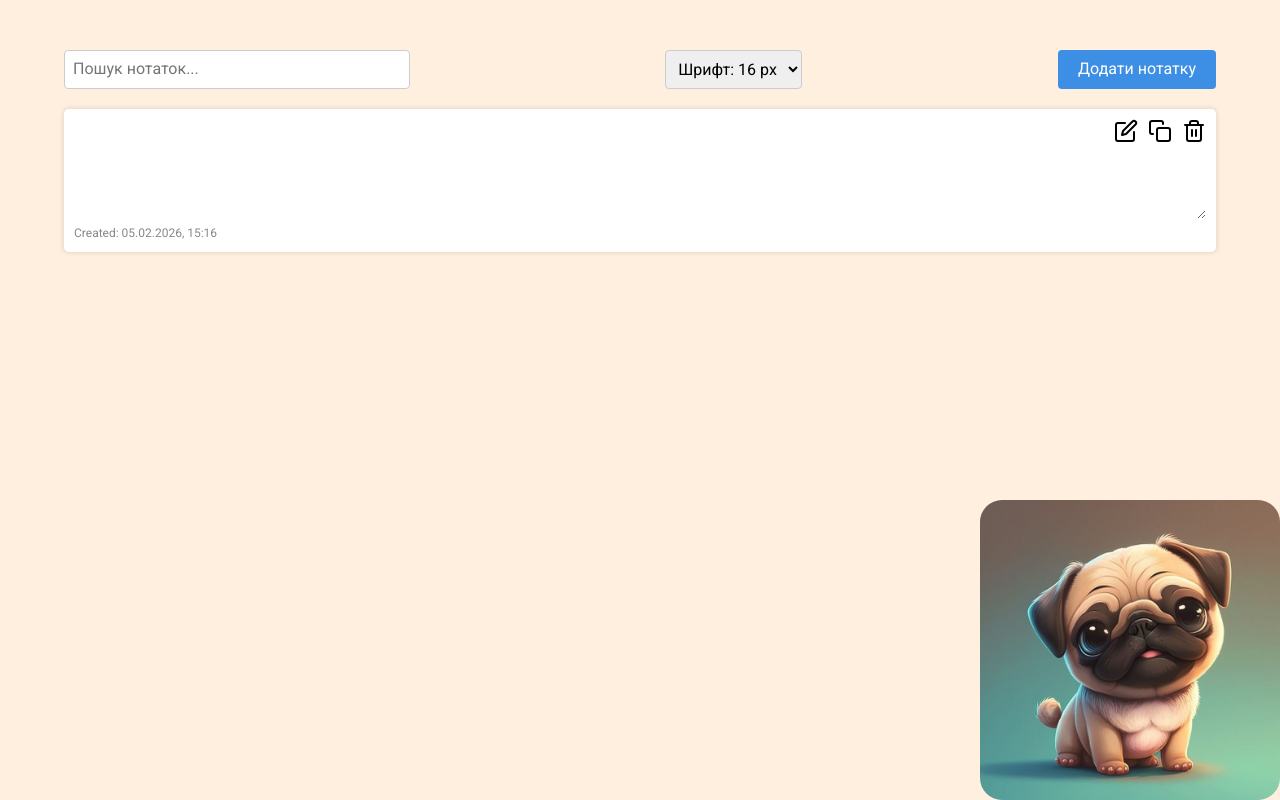
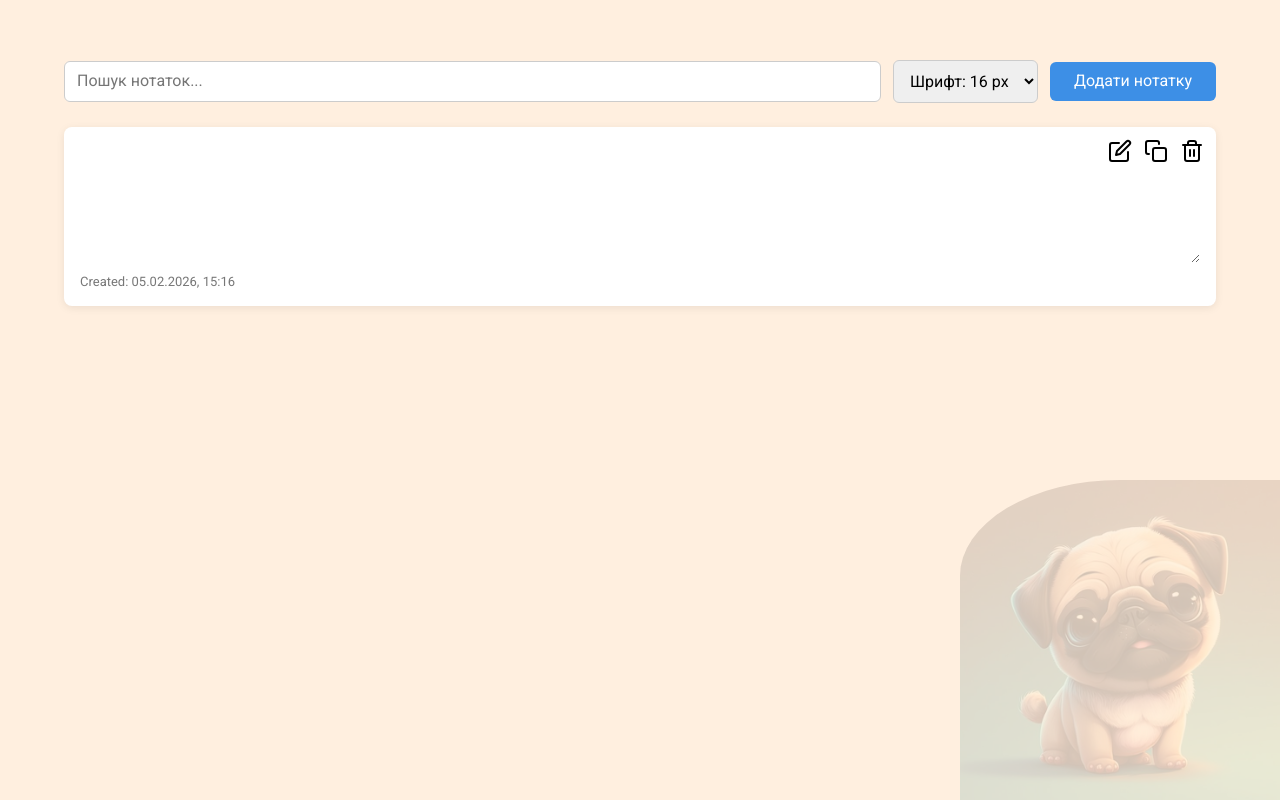
Before and after one commit to starkturtle/notepug, a plain HTML site: page index.html in a window 1280 px wide. Both pictures are taken after a click on the button "Додати нотатку". Drawn offline with nearby package versions, Linux system fonts and the light colour scheme.

Commit message:
Update styles.css

```diff
--- a/styles.css
+++ b/styles.css
@@ -4,62 +4,76 @@
 
 body {
   background: rgb(255, 239, 223);
-  padding-top: 50px;
+  padding-top: 60px;
   font-family: 'Roboto', sans-serif;
+  min-height: 100vh;
+  position: relative;
 }
 
 .container {
   width: 90%;
-  margin: auto;
+  max-width: 1200px;
+  margin: 0 auto;
 }
 
 .controls {
   display: flex;
-  justify-content: space-between;
-  margin-bottom: 20px;
+  gap: 12px;
+  flex-wrap: wrap;
+  margin-bottom: 24px;
+  align-items: center;
 }
 
 #search-input {
-  padding: 8px;
-  width: 30%;
+  padding: 10px 12px;
+  flex: 1;
+  min-width: 220px;
   border: 1px solid #ccc;
-  border-radius: 4px;
+  border-radius: 6px;
+  font-size: 16px;
 }
 
 #font-size-select {
-  padding: 8px;
+  padding: 10px 12px;
   border: 1px solid #ccc;
-  border-radius: 4px;
+  border-radius: 6px;
+  font-size: 16px;
 }
 
 .add-button {
-  padding: 10px 20px;
+  padding: 10px 24px;
   font-size: 16px;
   background-color: #3d8fe6;
-  color: #fff;
+  color: white;
   border: none;
+  border-radius: 6px;
   cursor: pointer;
-  border-radius: 4px;
+  white-space: nowrap;
+}
+
+.add-button:hover {
+  background-color: #2b7bd1;
 }
 
 .note {
   position: relative;
-  margin-bottom: 15px;
+  margin-bottom: 20px;
   background: #fff;
-  box-shadow: 0px 0px 5px 1px rgba(0,0,0,0.1);
-  border-radius: 5px;
-  padding: 10px;
+  box-shadow: 0 2px 8px rgba(0,0,0,0.08);
+  border-radius: 8px;
+  padding: 16px;
 }
 
 .note textarea,
 .note .preview {
   width: 100%;
-  min-height: 100px;
+  min-height: 120px;
   border: none;
   outline: none;
   resize: vertical;
   font-size: 16px; /* default */
-  line-height: 1.5;
+  line-height: 1.6;
+  font-family: 'Roboto', sans-serif;
 }
 
 .note .preview {
@@ -67,35 +81,53 @@ body {
 }
 
 .note .created-at {
-  font-size: 12px;
-  color: #888;
-  margin-top: 5px;
+  font-size: 13px;
+  color: #777;
+  margin-top: 8px;
+  display: block;
 }
 
 .note .buttons {
   position: absolute;
-  top: 10px;
-  right: 10px;
+  top: 12px;
+  right: 12px;
   display: flex;
-  gap: 10px;
+  gap: 12px;
 }
 
 .note .buttons i {
   cursor: pointer;
   width: 24px;
   height: 24px;
-  color: #333;
+  color: #444;
+}
+
+.note .buttons i:hover {
+  color: #000;
 }
 
 .note.hidden {
   display: none;
 }
 
+/* Мопс фіксований внизу праворуч */
 .pug-bg {
   position: fixed;
   bottom: 0;
   right: 0;
-  width: 300px;
-  height: 300px;
-  border-radius: 22px;
+  width: 320px;
+  height: auto;
+  max-width: 35vw;
+  opacity: 0.20;
+  pointer-events: none;
+  z-index: -1;
+  border-top-left-radius: 50% 30%;
 }
+
+/* Адаптація під менші екрани (хоча мобілки не планується) */
+@media (max-width: 900px) {
+  .pug-bg {
+    width: 220px;
+    opacity: 0.18;
+  }
+}
```
